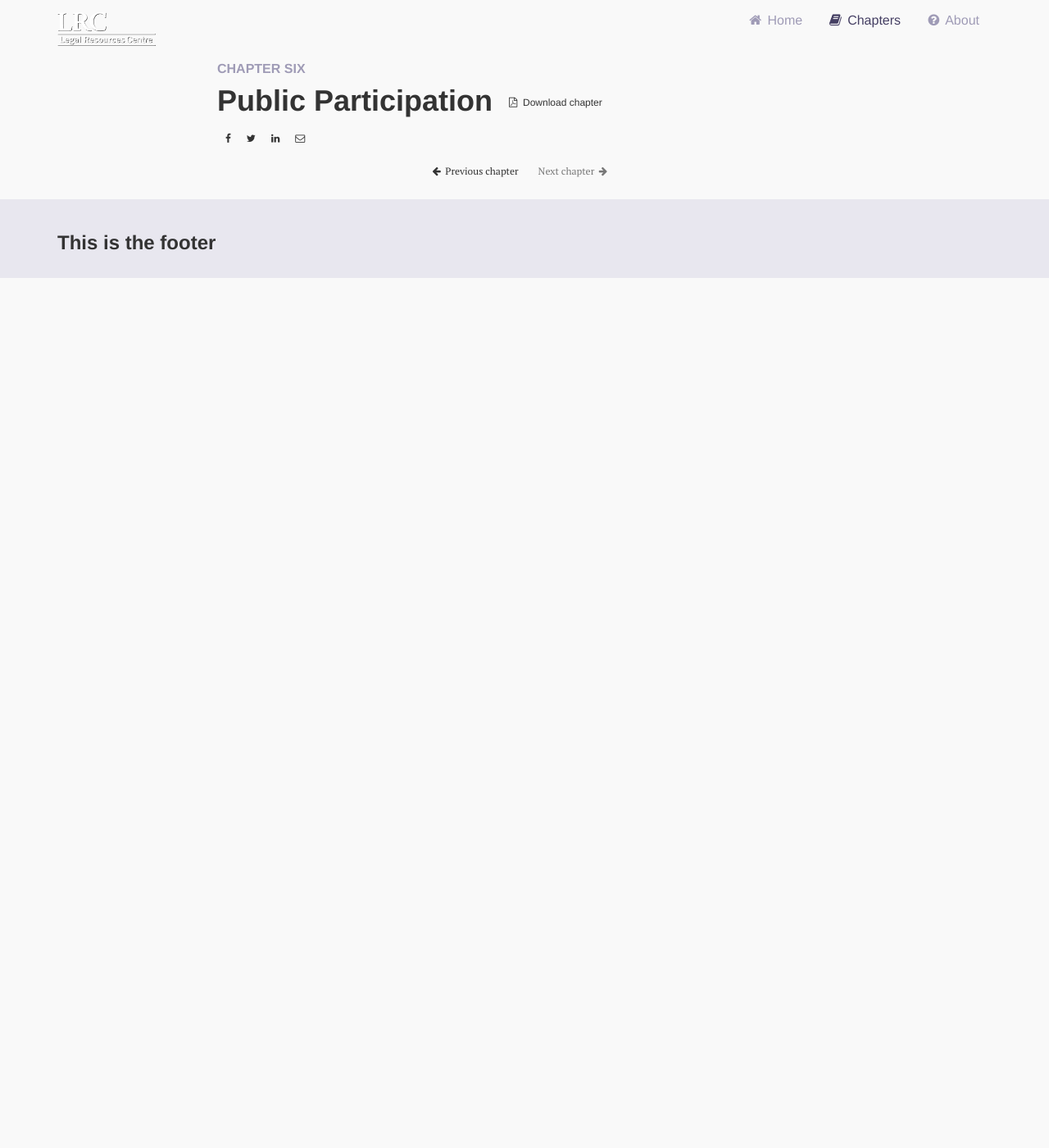
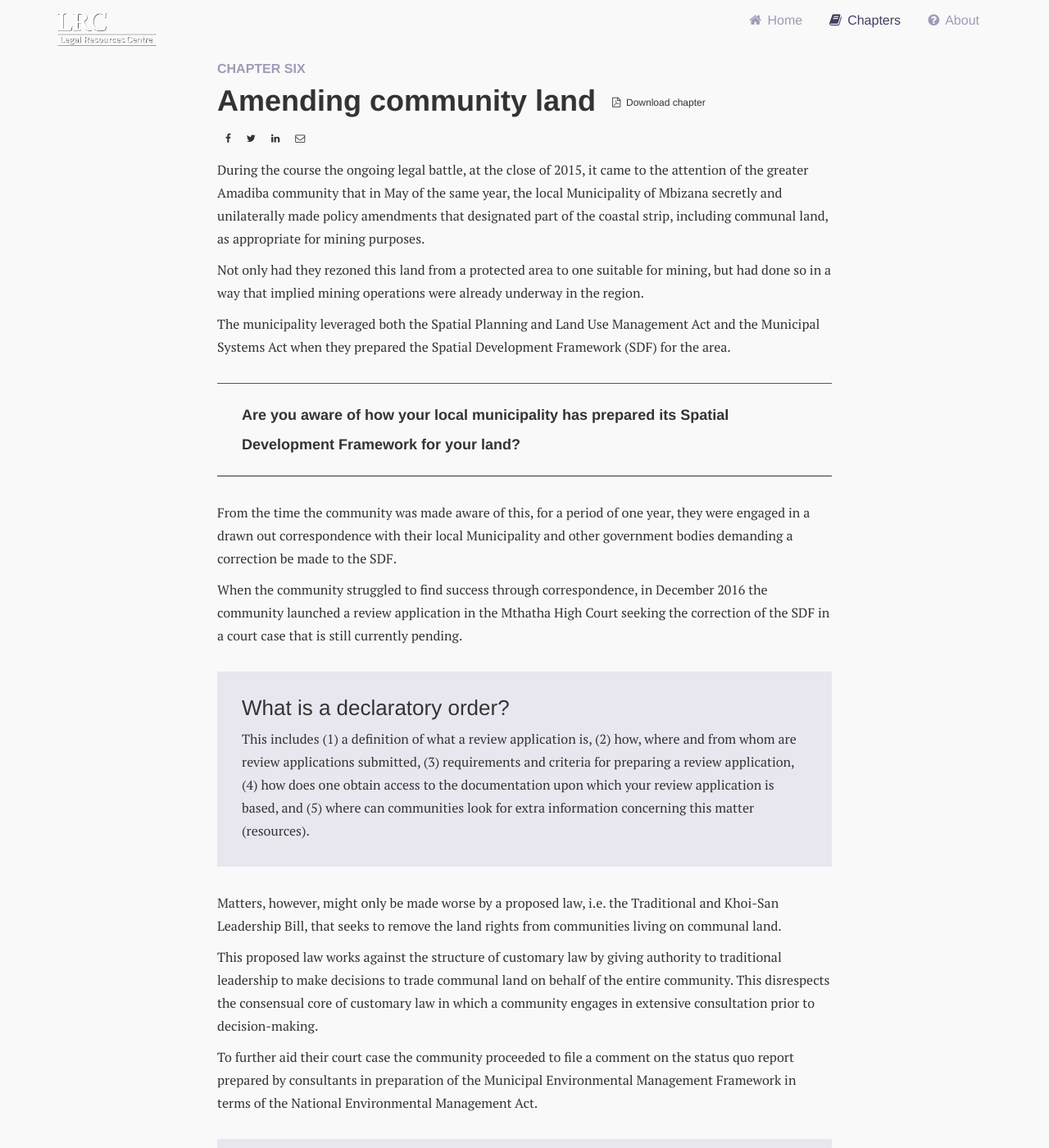
Before and after one commit to OpenUpSA/lrc-extractives, a Jekyll site: the page built from _chapters/7.public-participation.md, in a window 1280 px wide and 1400 px high. Shown: the whole window at 82% size. Built offline with Jekyll 4.4.1, drawn with Linux system fonts in a browser that asks for light colours; nearby versions of some CDN libraries; some of the changed text lies outside the part shown.

Commit message:
add final chapter and remove extra chapter

```diff
--- a/_chapters/7.public-participation.md
+++ b/_chapters/7.public-participation.md
@@ -1,8 +1,40 @@
 ---
 layout: chapter
 name: public-participation
-title: "Public Participation"
+title: "Amending community land"
 chap: Chapter Six
 image: something.jpg
 description: Voluptate hic ipsa temporibus. Deserunt aperiam quasi et. Sit quibusdam animi expedita enim et. Voluptatem adipisci ducimus deleniti molestiae nihil odio. Quia maiores in officia. Est itaque quis et vitae. Quaerat nostrum suscipit voluptates voluptatem et consequatur ea.
 ---
+
+During the course the ongoing legal battle, at the close of 2015, it came to the attention of the greater Amadiba community that in May of the same year, the local Municipality of Mbizana secretly and unilaterally made policy amendments that designated part of the coastal strip, including communal land, as appropriate for mining purposes.
+
+Not only had they rezoned this land from a protected area to one suitable for mining, but had done so in a way that implied mining operations were already underway in the region.
+
+The municipality leveraged both the Spatial Planning and Land Use Management Act and the Municipal Systems Act when they prepared the Spatial Development Framework (SDF) for the area.
+
+> Are you aware of how your local municipality has prepared its Spatial Development Framework for your land?
+
+From the time the community was made aware of this, for a period of one year, they were engaged in a drawn out correspondence with their local Municipality and other government bodies demanding a correction be made to the SDF.
+
+When the community struggled to find success through correspondence, in December 2016 the community launched a review application in the Mthatha High Court seeking the correction of the SDF in a court case that is still currently pending.
+
+<div class="edu-segment">
+<p class="edu-title">What is a declaratory order?</p>
+
+This includes (1) a definition of what a review application is, (2) how, where and from whom are review applications submitted, (3) requirements and criteria for preparing a review application, (4) how does one obtain access to the documentation upon which your review application is based, and (5) where can communities look for extra information concerning this matter (resources).
+</div>
+
+Matters, however, might only be made worse by a proposed law, i.e. the Traditional and Khoi-San Leadership Bill, that seeks to remove the land rights from communities living on communal land.
+
+This proposed law works against the structure of customary law by giving authority to traditional leadership to make decisions to trade communal land on behalf of the entire community. This disrespects the consensual core of customary law in which a community engages in extensive consultation prior to decision-making.
+
+To further aid their court case the community proceeded to file a comment on the status quo report prepared by consultants in preparation of the Municipal Environmental Management Framework in terms of the National Environmental Management Act.
+
+<div class="edu-segment">
+<p class="edu-title">What is a Comment?</p>
+
+[Comment segment]: this includes (1) a definition of what a comment is, (2) an understanding of the requirements and criteria to be met for commenting on a status quo report, (3) how, where, and to whom is a comment filed, (4) how does one obtain access to the documentation on which the comment is based, and (5) where can communities look for extra information concerning this matter (resources).
+</div>
+
+A sentence or two in closing...
```
Also changed, not shown: _chapters/10.amending-community-land.md (deleted, +0 -8 lines).
